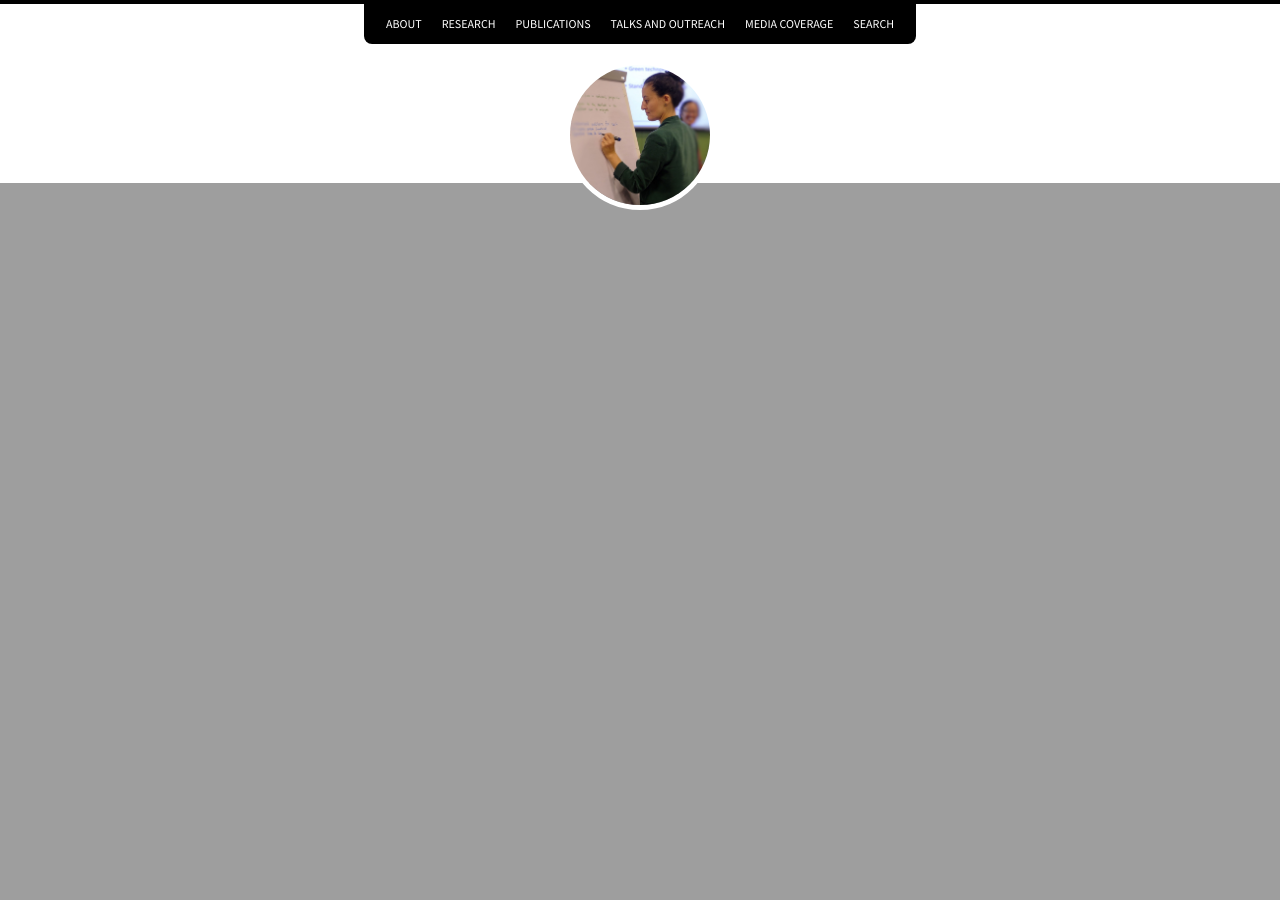
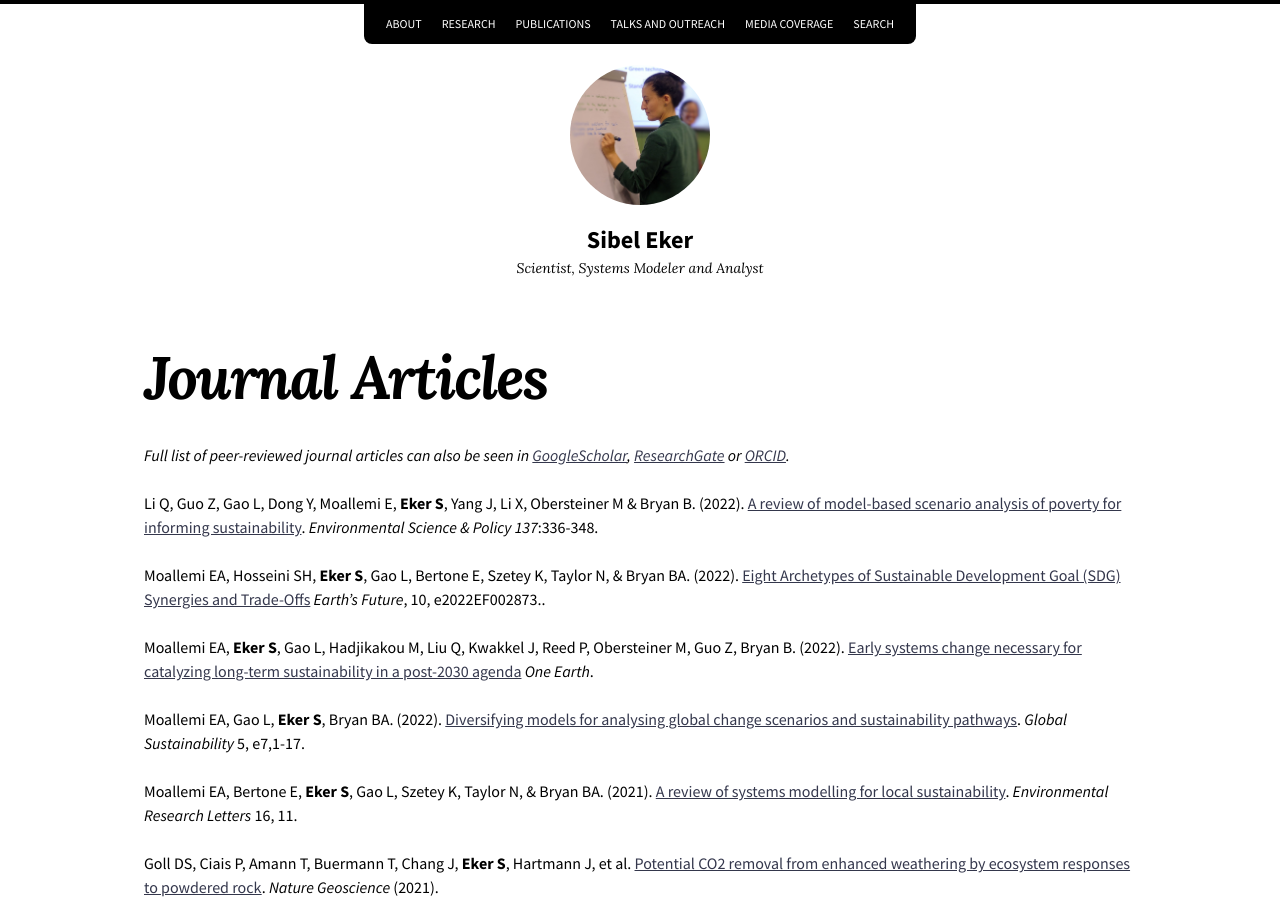
Before and after one commit to sibeleker/sibeleker.github.io, a Jekyll site: the page built from _publications/pubs1.md, in a window 1280 px wide and 900 px high. Built offline with Jekyll 4.4.1, drawn with Linux system fonts in a browser that asks for light colours; nearby versions of some CDN libraries; part of the change alters nothing that is shown.

Commit message:
Update pubs1.md

```diff
--- a/_publications/pubs1.md
+++ b/_publications/pubs1.md
@@ -1,8 +1,9 @@
 ---
 title: "Journal Articles"
+layout: page
 image:
-  thumbnail: /images/icon_article.jpg
-  caption: " "
+  # thumbnail: /images/icon_article.jpg
+  # caption: " "
 ---
 
 *Full list of peer-reviewed journal articles can also be seen in [GoogleScholar](https://scholar.google.at/citations?user=F5hvj3QAAAAJ&hl=en), [ResearchGate](https://www.researchgate.net/profile/Sibel_Eker/research) or [ORCID](https://orcid.org/0000-0003-2264-132X).*
```
